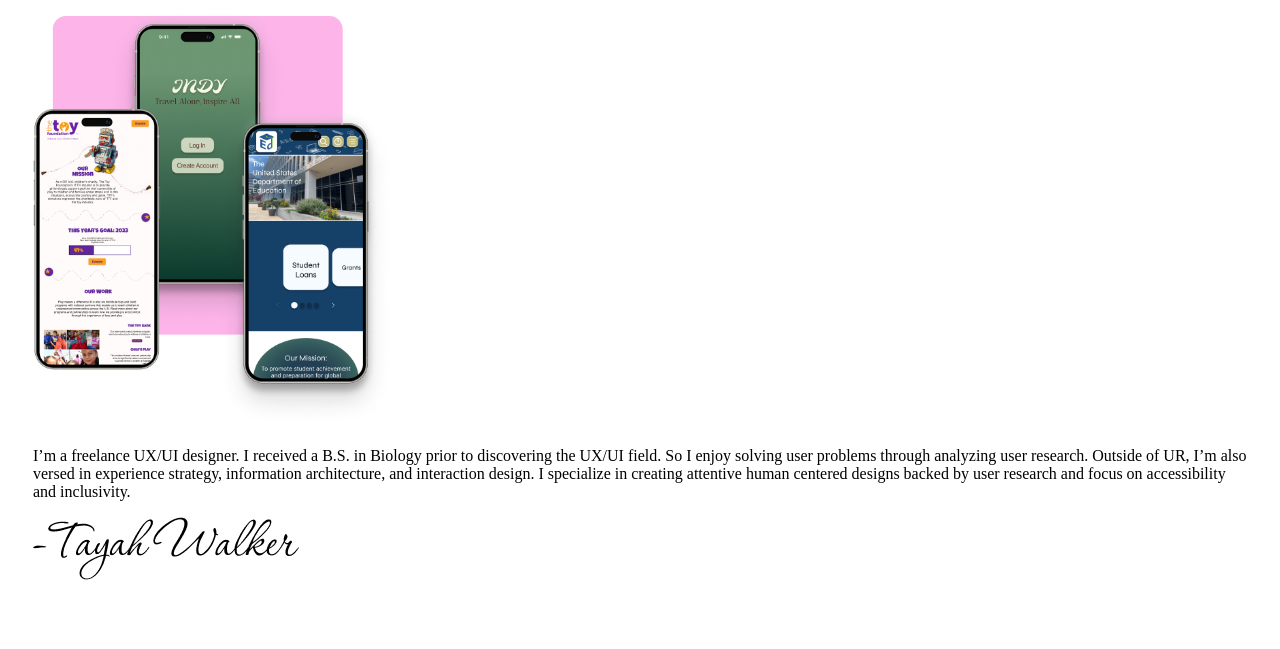
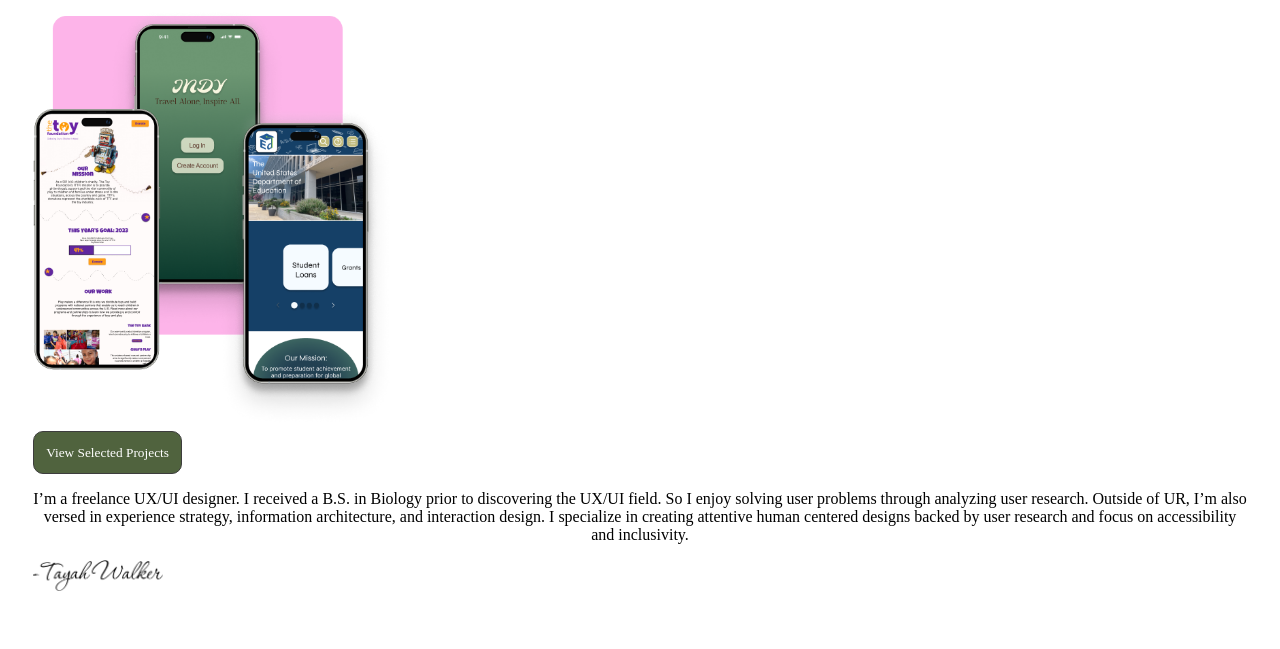
Before and after one commit to tayahwalker/UX_UI_HW_19, a plain HTML site: page index.html in a window 1280 px wide. Shown: the part 147-796 px from the top of the page. Drawn offline with Linux system fonts and the light colour scheme.

Commit message:
scroll completed

```diff
--- a/css/style.css
+++ b/css/style.css
@@ -0,0 +1,22 @@
+button{
+    width: fit-content;
+    border-style: groove;
+    border-color: #3D3D3D;
+    border-width: 1px;
+    border-radius: 10px;
+    color: white;
+    font-weight: 100;
+    background-color: #50633E;
+    padding: 1%;
+    font-family: avenir;
+}
+ p{
+    font-family: avenir;
+    width: fit-content;
+    text-align: center;
+ }
+
+ .signature{
+    width: 130px;
+    justify-content: flex-end;
+ }
--- a/index.html
+++ b/index.html
@@ -9,7 +9,6 @@
     <link href="/css/style.css" rel="stylesheet" type="text/css">
 </head>
 <body>
-
     <header class="navigation">
         <img class=logo src="images/Logo.png">
         <nav class="inline-block">
@@ -22,6 +21,9 @@
         </nav>
         <section class="heroImg">
             <img src="images/mock ups.png">
+            <br>
+            <button onclick="scrollFunction1()"> View Selected Projects </button>
+            <br>
             <p>I’m a freelance UX/UI designer. I received a B.S. in Biology prior to discovering the UX/UI field. So I enjoy solving user problems
                 through analyzing user research.
 
@@ -29,7 +31,7 @@
 
                 I specialize in creating attentive human centered designs backed by user research and focus on accessibility and inclusivity.
             </p>
-            <img src="images/Modern Signature.png">
+            <img class="signature" src="images/Modern Signature.png">
         </section>
 
     </header>
@@ -42,7 +44,23 @@
     </section>
 
     <section>
-        <h1>Selected Projects</h1>
+        <body>
+            <div>
+              <div id="SelectedProjects">
+                <div id="SP">
+                  <h1>Selected Projects</h1> </div>
+            </div>
+            <script>
+              function scrollFunction1() {
+                let e = document.getElementById("SP");
+                e.scrollIntoView({
+                  block: 'start',
+                  behavior: 'smooth',
+                  inline: 'start'
+                });
+              }
+            </script>
+          </body>
         <div class="workGrid">
             <div>
                 <img class="project1" src="/images/project 1.png">
@@ -65,8 +83,6 @@
             </div>
         </div>
 
-       <h3>View All Projects</h3>
-
     </section>
 
 </body>
```
Also changed, not shown: 1 other file.
